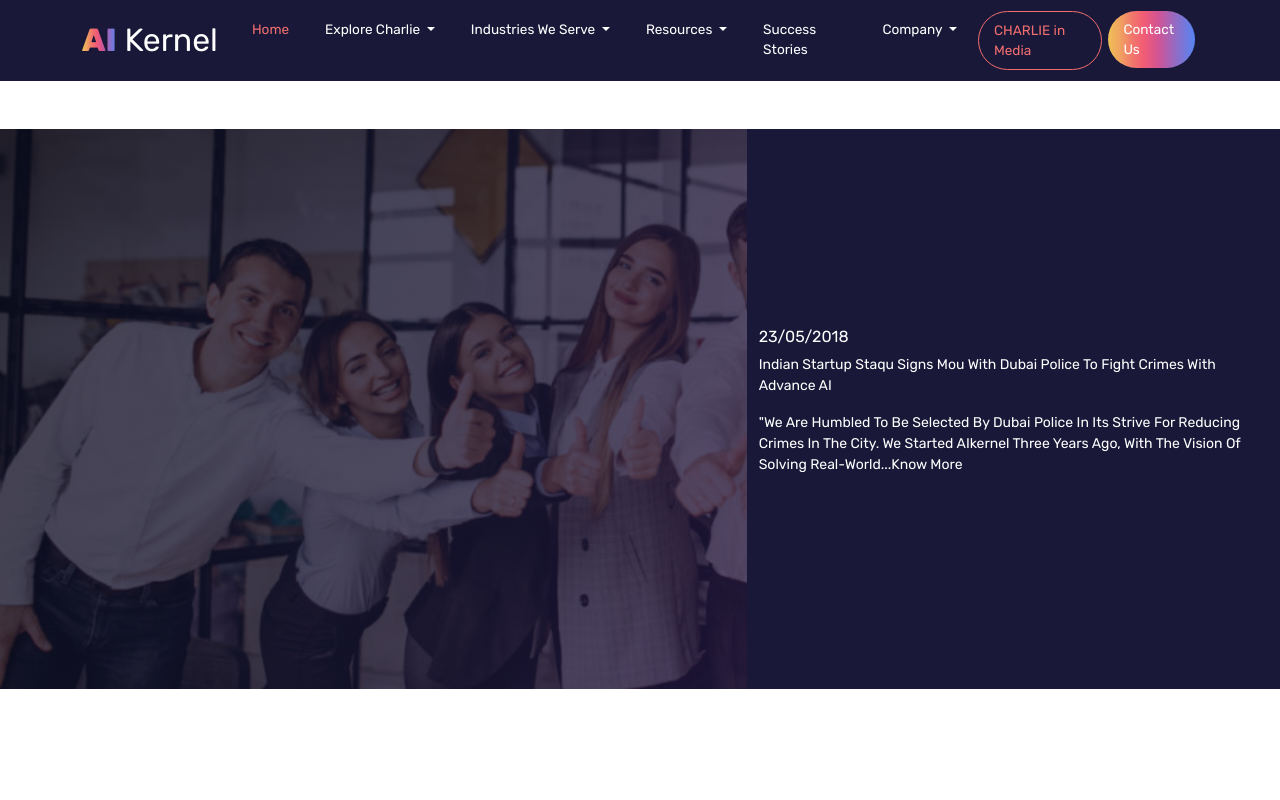
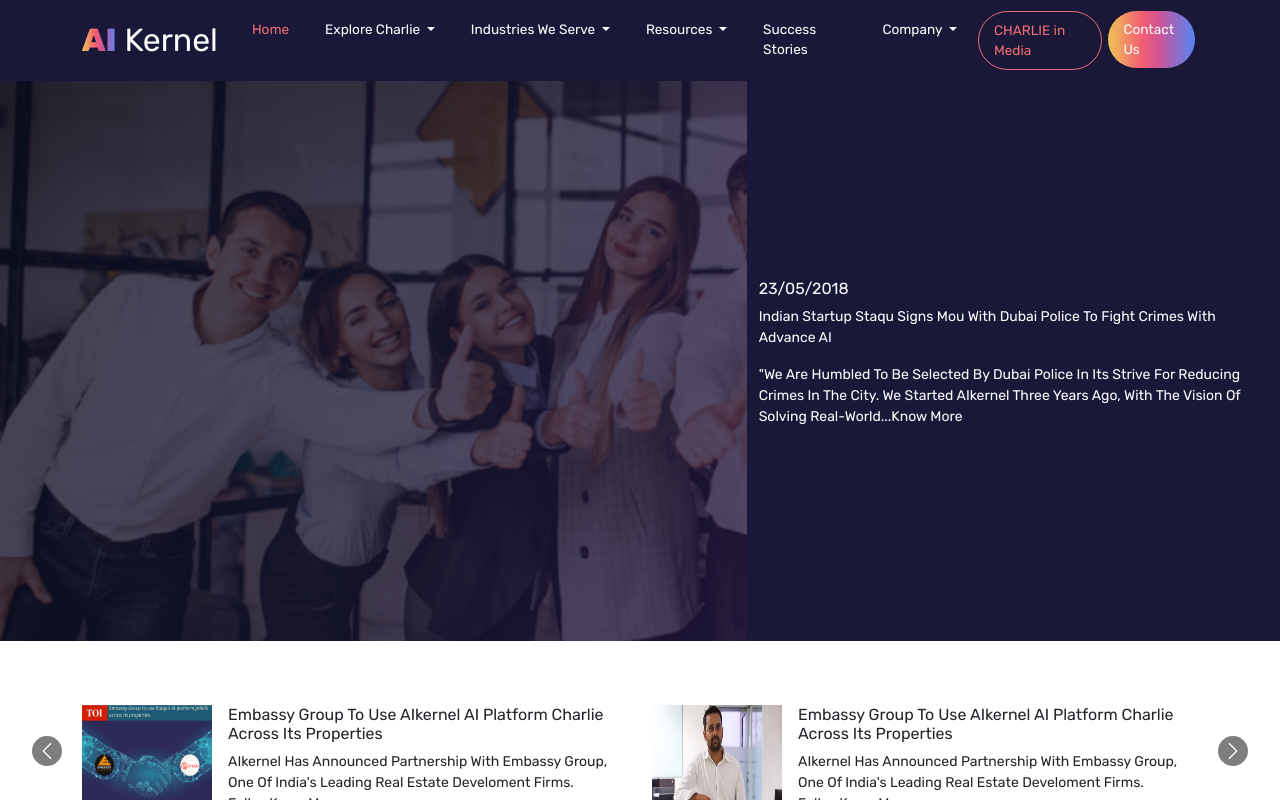
Before and after one commit to stplpune/ai-kernel-web, an Angular app: page /charlie-media in a window 1280 px wide. Shown: the top 800 px of the page. Built offline with nearby package versions, Linux system fonts and the light colour scheme.

Commit message:
charlie in media padding removed

```diff
--- a/src/app/modules/public/charlie-media/charlie-media.component.scss
+++ b/src/app/modules/public/charlie-media/charlie-media.component.scss
@@ -1,10 +1,13 @@
+#charlie_media_banner{
+  padding-block: 0;
+}
 #banner_img_left_side{
   background-image: url('../../../../assets/images/charlie_in_media/banner-img.jpg');
   background-repeat: no-repeat;
   background-size: cover;
   height: 70vh;
   width: 100%;
-  padding: 0;
+  padding-block: 0;
 }
 .overlay_banner{
   position: relative;
```
